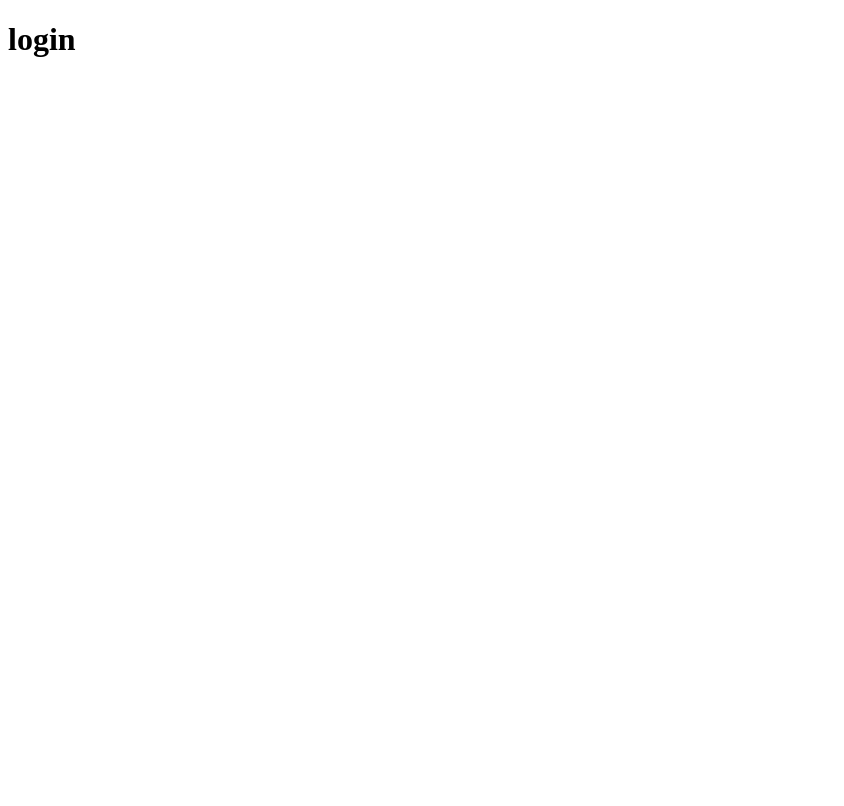
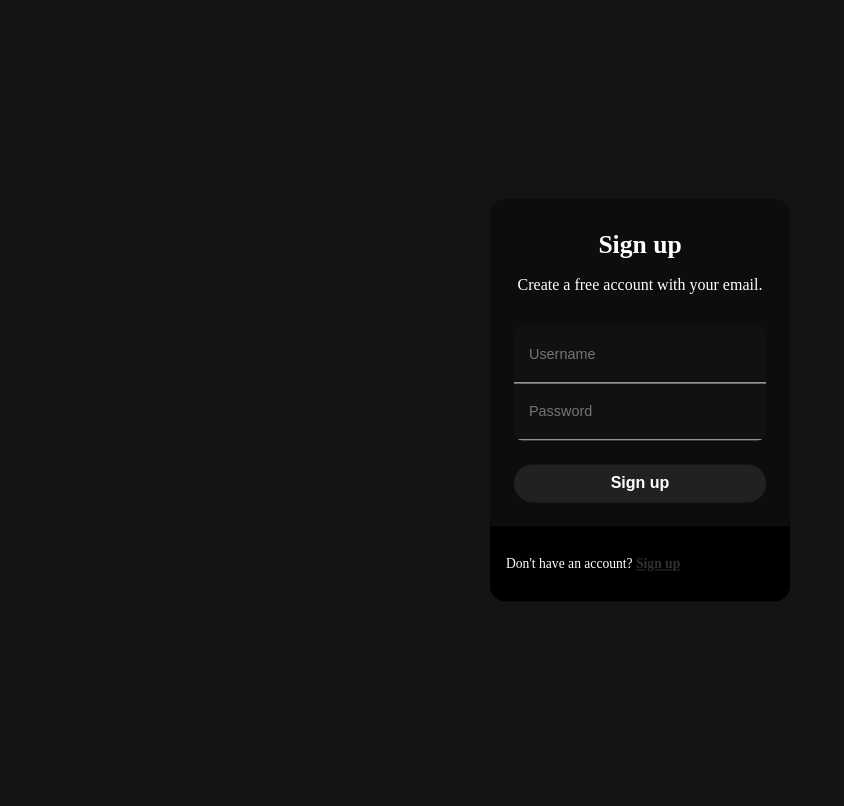
Before and after one commit to KossKokos/Clonned-Repo, a website: page views/login.html in a window 1280 px wide. Shown: the whole page, without its empty margins (0-844 px from the left). Drawn offline with Linux system fonts and the light colour scheme.

Commit message:
added login page with styling

```diff
--- /dev/null
+++ b/public/css/form.css
@@ -0,0 +1,86 @@
+.form-box {
+    max-width: 300px;
+    background: #0c0d0e;
+    overflow: hidden;
+    border-radius: 16px;
+    color: #ffffff;
+    margin: auto;
+    margin-top: 50vh;
+    transform: translateY(-50%);
+  }
+
+  .form {
+    position: relative;
+    display: flex;
+    flex-direction: column;
+    padding: 32px 24px 24px;
+    gap: 16px;
+    text-align: center;
+  }
+
+  /*Form text*/
+  .title {
+    font-weight: bold;
+    font-size: 1.6rem;
+  }
+
+  .subtitle {
+    font-size: 1rem;
+    color: #ffffff;
+  }
+
+  /*Inputs box*/
+  .form-container {
+    overflow: hidden;
+    border-radius: 8px;
+    background-color: #111111;
+    margin: 1rem 0 .5rem;
+    width: 100%;
+  }
+
+  .input {
+    background: none;
+    border: 0;
+    outline: 0;
+    height: 40px;
+    width: 100%;
+    border-bottom: 1px solid #eee;
+    font-size: .9rem;
+    padding: 8px 15px;
+    color: #ffffff;
+  }
+
+  .form-section {
+    padding: 16px;
+    font-size: .85rem;
+    background-color: #000000;
+    box-shadow: rgb(0 0 0 / 8%) 0 -1px;
+  }
+
+  .form-section a {
+    font-weight: bold;
+    color: hsl(0, 1%, 19%);
+    transition: color .3s ease;
+  }
+
+  .form-section a:hover {
+    color: #7c7c7c;
+    text-decoration: underline;
+  }
+
+  /*Button*/
+  .form button {
+    background-color: hsl(0, 0%, 13%);
+    color: #fff;
+    border: 0;
+    border-radius: 24px;
+    padding: 10px 16px;
+    font-size: 1rem;
+    font-weight: 600;
+    cursor: pointer;
+    transition: background-color .3s ease;
+  }
+
+  .form button:hover {
+    background-color: #005ce6;
+  }
--- /dev/null
+++ b/public/css/general.css
@@ -0,0 +1,23 @@
+
+body {
+     animation: color-change-2x 6s linear infinite alternate both;
+}
+
+/* Key frames */
+
+@-webkit-keyframes color-change-2x {
+     0% {
+       background: #131313;
+     }
+     100% {
+       background: #19181a;
+     }
+   }
+   @keyframes color-change-2x {
+     0% {
+       background: #171424;
+     }
+     100% {
+       background: #131313;
+     }
+   }
--- a/public/css/genral.css
+++ /dev/null
@@ -1,4 +0,0 @@
-h1 {
-     color: rgb(255, 0, 0);
-     font-size: 30px;
-}
--- /dev/null
+++ b/public/js/api.js
@@ -0,0 +1,2 @@
+const api = "localhost";
+const port = 3000
--- a/public/js/main.js
+++ b/public/js/index.js
@@ -14,7 +14,7 @@ for (const part of cookieParts) {
 if (!token) {
     setTimeout(() => {
         document.location.href = '/login'
-    },3000)
+    },1800)
 
 }
 
--- /dev/null
+++ b/public/js/login.js
@@ -0,0 +1,28 @@
+const registerForm = document.querySelector("#register-form");
+const passwordInput = document.querySelector('#pass-word')
+
+passwordInput.addEventListener("dblclick", (event) => {
+    if (passwordInput.type === 'password') {
+        passwordInput.type = 'text';
+    } else {
+        passwordInput.type = 'password';
+    }
+})
+
+registerForm.setAttribute( "action", `http://${api}:${port}/api/register`);
+registerForm.setAttribute("method","post");
+
+registerForm.addEventListener( 'submit', async (event) => {
+    event.preventDefault();
+    const formData = new FormData(registerForm);
+    const objectFormData = Object.fromEntries(formData);
+    const response = await fetch('/api/login', {
+        method: 'POST',
+        body: JSON.stringify(objectFormData),
+        headers: {
+            'Content-Type': 'application/json'
+        }
+        });
+    const data =  await response.json();
+
+})
--- a/server.js
+++ b/server.js
@@ -20,11 +20,11 @@ app.get('/developer',async (req, res) => {
 });
 
 app.get('/login',async (req, res) => {
-  res.sendFile(path.join(__dirname, 'views', 'sign_up.html'))
+  res.sendFile(path.join(__dirname, 'views', 'login.html'))
 });
 
 app.get('/sign_up',async (req, res) => {
-  res.sendFile(path.join(__dirname, 'views', 'login.html'))
+  res.sendFile(path.join(__dirname, 'views', 'sign_up.html'))
 });
 
 app.use("/api", apiRouter);
--- a/views/login.html
+++ b/views/login.html
@@ -4,8 +4,33 @@
     <meta charset="UTF-8">
     <meta name="viewport" content="width=device-width, initial-scale=1.0">
     <title>Document</title>
+    <link rel="stylesheet" href="/css/form.css">
+    <link rel="stylesheet" href="/css/general.css">
+    <script src="/js/api.js"></script>
 </head>
 <body>
-    <h1>login</h1>
+
+    <main>
+
+        <div class="form-box">
+            <form id="register-form" class="form">
+                <span class="title">Sign up</span>
+                <span class="subtitle">Create a free account with your email.</span>
+                <div class="form-container">
+                  <input id="user_name" name="username" type="text" class="input" placeholder="Username" required>
+                        <input id="pass_word" name="password" type="password" class="input" placeholder="Password" required>
+                </div>
+                <button type="submit">Sign up</button>
+            </form>
+            <div class="form-section">
+              <p>Don't have an account? <a href="/sign_up">Sign up</a> </p>
+            </div>
+            </div>
+
+
+    </main>
+
+
+    <script src="/js/login.js"></script>
 </body>
 </html>
```
Also changed, not shown: views/index.html (+1 -1 lines), public/js/sign_up.js (added).
